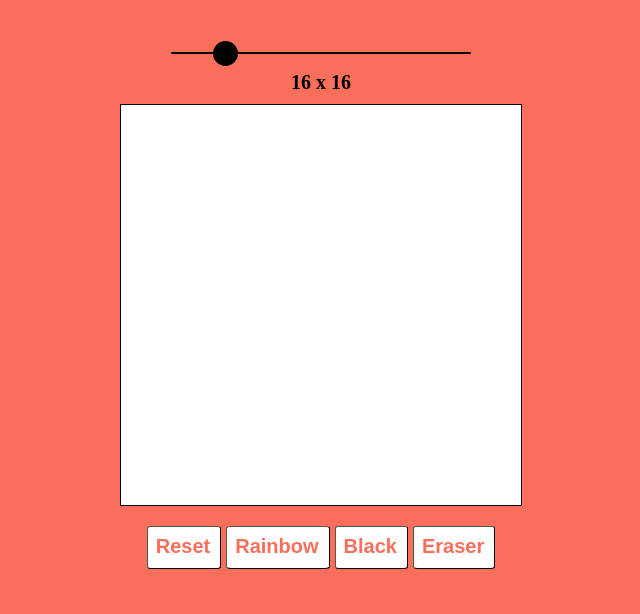
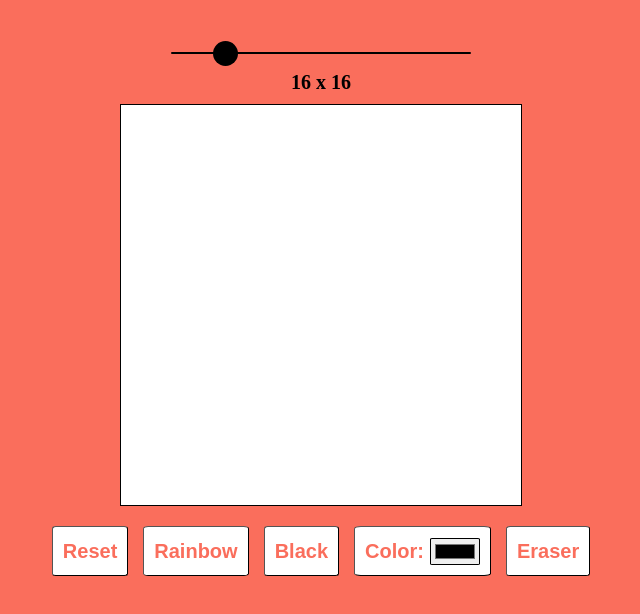
Before and after one commit to sappymoon/etch-a-sketch, a plain HTML site: page index.html in a window 1280 px wide. Shown: the whole page, without its empty margins (319-959 px from the left). Drawn offline with Linux system fonts and the light colour scheme.

Commit message:
added color picker

```diff
--- a/index.html
+++ b/index.html
@@ -23,6 +23,9 @@
         <button class="button" id="clear" onclick="changeGrid()">Reset</button>
         <button class="button" id="rgb" onclick="rgb()">Rainbow</button>
         <button class="button" id="black" onclick="black()">Black</button>
+        <button class="color-container">Color:
+            <input type="color" id="color-picker" value="#000000" onclick="pickColor()">
+        </button>
         <button class="button" id="eraser" onclick="eraser()">Eraser</button>
     </div>
 
--- a/script.js
+++ b/script.js
@@ -1,6 +1,5 @@
-let r = 0;
-let g = 0;
-let b = 0;
+let color = '#000000';
+console.log(document.getElementById("color-picker").value);
 
 //changes grid based on slider value
 function changeGrid(){
@@ -19,7 +18,7 @@ function changeGrid(){
         let gridItem = document.createElement('div');
         grid.appendChild(gridItem)
         gridItem.onmouseover = function(){
-            this.style.backgroundColor = `rgb(${r}, ${g}, ${b})`;
+            this.style.backgroundColor = color;
         }
     }
 }
@@ -35,7 +34,7 @@ function defaultGrid(){
         let gridItem = document.createElement('div');
         grid.appendChild(gridItem)
         gridItem.onmouseover = function(){
-            this.style.backgroundColor = `rgb(${r}, ${g}, ${b})`;
+            this.style.backgroundColor = color;
         }
     }
 }
@@ -43,25 +42,25 @@ function defaultGrid(){
 //change hover color
 function rgb(){
     grid.onmouseover = function(){
-        r = Math.floor(Math.random() * 255);
-        g = Math.floor(Math.random() * 255);
-        b = Math.floor(Math.random() * 255);
+        color = '#'+(Math.random().toString(16)+'00000').slice(2,8);
     }
 }
 
 function black(){
     grid.onmouseover = function(){
-        r = 0;
-        g = 0;
-        b = 0;
+        color = '#000000';
     }
 }
 
 function eraser(){
     grid.onmouseover = function(){
-        r = 255;
-        g = 255;
-        b = 255;
+        color = '#FFFFFF';
+    }
+}
+
+function pickColor(){
+    grid.onmouseover = function(){
+        color = document.getElementById("color-picker").value;
     }
 }
 
--- a/styles.css
+++ b/styles.css
@@ -91,17 +91,17 @@ html{
     display: flex;
     justify-content: center;
     margin-top: 20px;
-    gap: 5px;
+    gap: 15px;
     flex-wrap: wrap;
 }
 
 .button{
     font-size: 20px;
+    height: 50px;
+    width: fit-content;
+    padding-right: 10px;
+    padding-left: 10px;
     font-weight: bold;
-    padding-right: 10px;
-    padding-left: 8px;
-    padding-top: 8px;
-    padding-bottom: 10px;
     border-radius: 5%;
     color: rgb(250, 110, 92);
     background-color: #ffffff;
@@ -174,3 +174,26 @@ html{
     color: #000000;
     background-color: #ff79dd;
 }
+
+.color-container{
+    display: flex;
+    gap: 6px;
+    align-items: center;
+    font-size: 20px;
+    font-weight: bold;
+    height: 50px;
+    width: fit-content;
+    padding-right: 10px;
+    padding-left: 10px;
+    border-radius: 5%;
+    color: rgb(250, 110, 92);
+    background-color: #ffffff;
+    border-width: 1px;
+    border-color: #000000;
+}
+
+#color-picker{
+    border-color: #000000;
+    border-width: 1px;
+    border-radius: 5%;
+}
```
